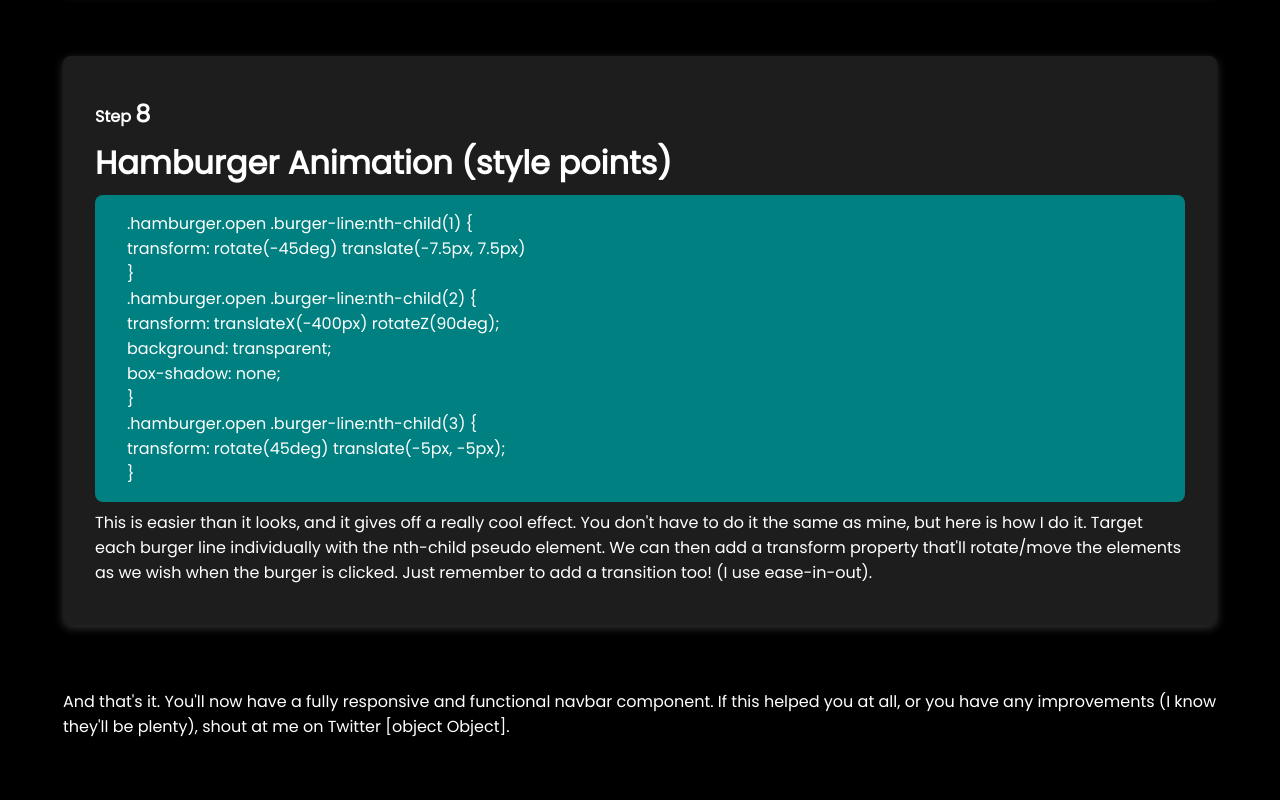
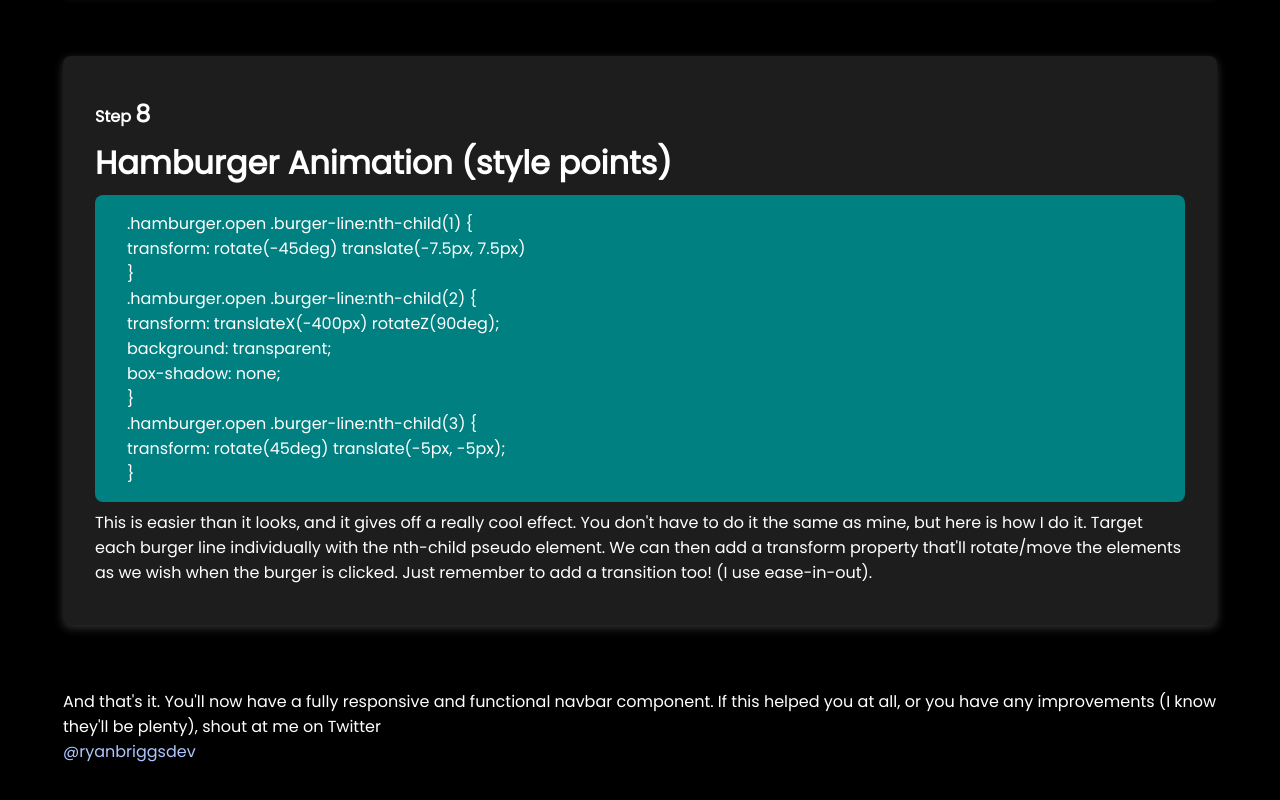
Before and after one commit to RyanBriggsDev/next-components, a Next.js app: page /components/navbar in a window 1280 px wide. Shown: the part 5025-5825 px from the top of the page. Built offline with nearby package versions, Linux system fonts and the light colour scheme.

Commit message:
fixed twitter link

```diff
--- a/src/pages/components/navbar/index.jsx
+++ b/src/pages/components/navbar/index.jsx
@@ -68,7 +68,10 @@ function NavbarPage() {
               desc={`This is easier than it looks, and it gives off a really cool effect. You don't have to do it the same as mine, but here is how I do it. Target each burger line individually with the nth-child pseudo element. We can then add a transform property that'll rotate/move the elements as we wish when the burger is clicked. Just remember to add a transition too! (I use ease-in-out).`}
               alt='Image of code. Making an animation for the hamburger menu opening/closing.'
             />
-            <p>{`And that's it. You'll now have a fully responsive and functional navbar component. If this helped you at all, or you have any improvements (I know they'll be plenty), shout at me on Twitter ${<a className="inline-link" href="https://twitter.com/RyanBriggsDev" target='_blank noreferrer'>@ryanbriggsdev</a>}`}.</p>
+            <div>
+              <p className="inline-block">And that's it. You'll now have a fully responsive and functional navbar component. If this helped you at all, or you have any improvements (I know they'll be plenty), shout at me on Twitter</p>
+              <a className="inline-link" href="https://twitter.com/RyanBriggsDev" target='_blank noreferrer'>@ryanbriggsdev</a>
+            </div>
         </section>
     </>
   )
--- a/src/styles/global.css
+++ b/src/styles/global.css
@@ -118,8 +118,13 @@ body {
 
 /* text */
 
+.inline-block {
+    display: inline-block;
+}
+
 .inline-link {
     color: rgb(174, 198, 255);
+    display: inline-block;
 }
 
 .dark-overlay {
```
